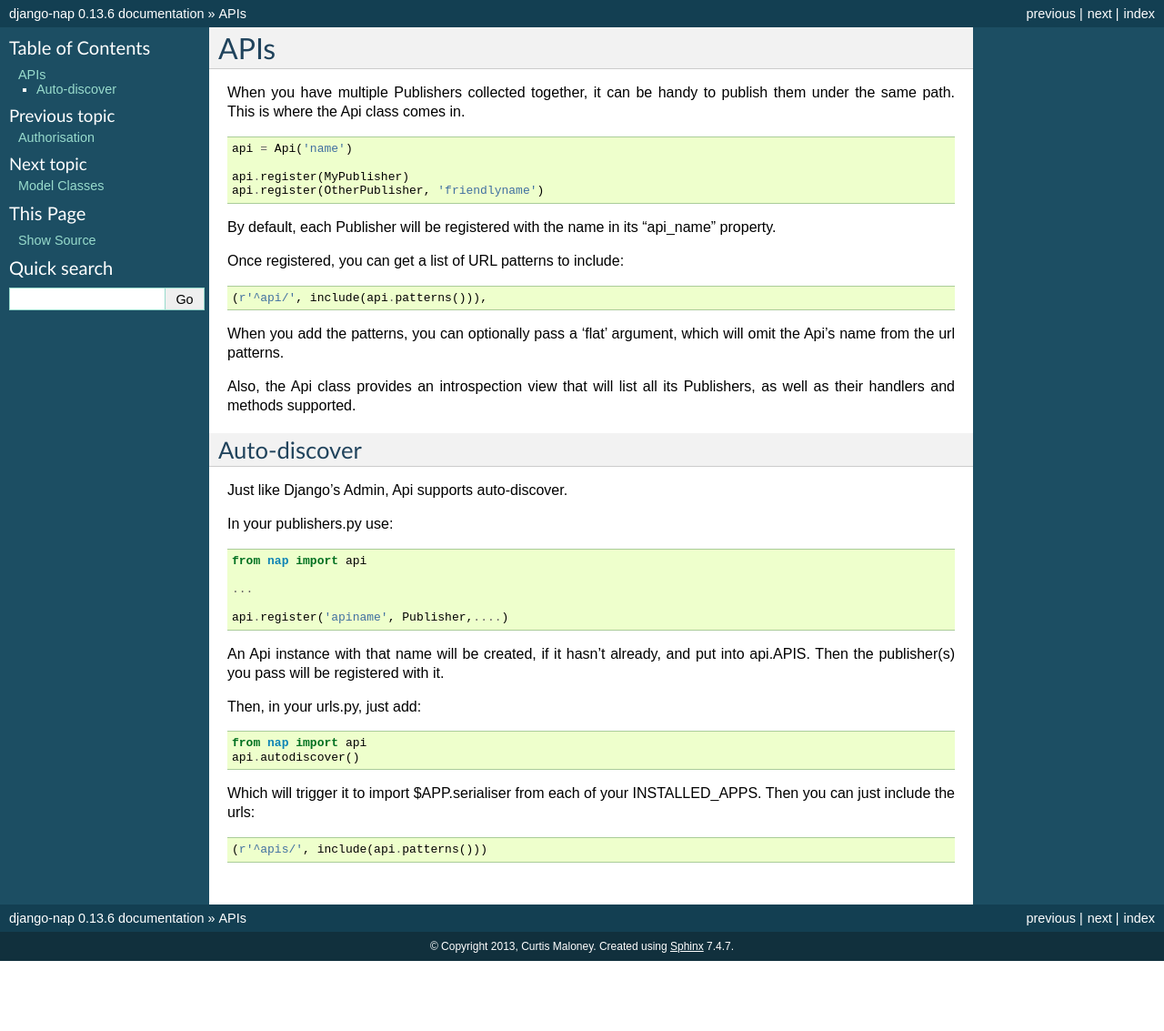
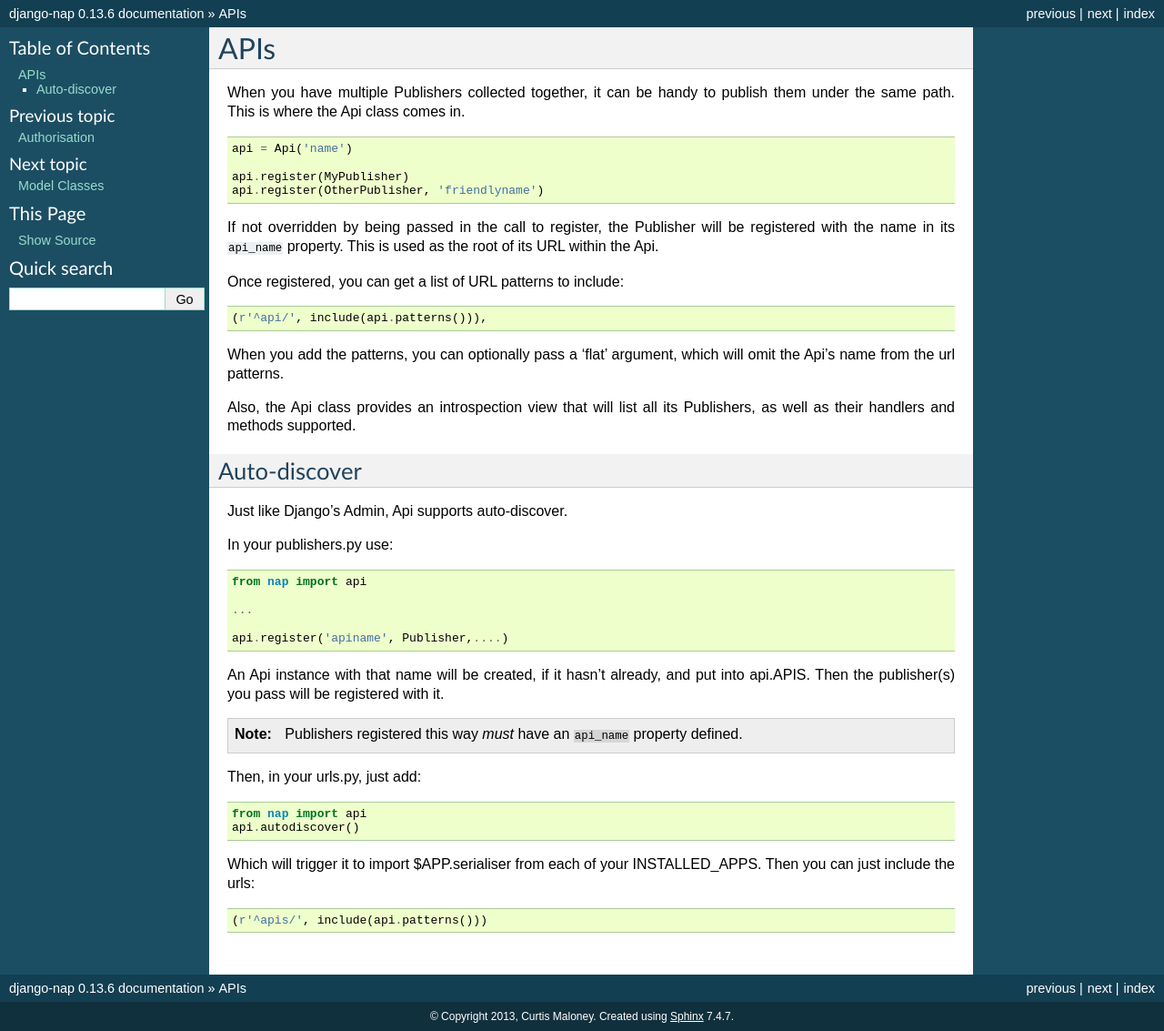
Before and after one commit to funkybob/django-nap, a Sphinx documentation site: the page built from docs/api.rst, in a window 1280 px wide. Shown: the whole page at 91% size. Built offline with Sphinx 7.4.7, drawn with Linux system fonts in a browser that asks for light colours; before the commit the page ends 1056 px from its top, so only the background shows below that.

Commit message:
Clarify use of api_name with API

```diff
--- a/docs/api.rst
+++ b/docs/api.rst
@@ -2,7 +2,8 @@
 APIs
 ====
 
-When you have multiple Publishers collected together, it can be handy to publish them under the same path.  This is where the Api class comes in.
+When you have multiple Publishers collected together, it can be handy to
+publish them under the same path.  This is where the Api class comes in.
 
 .. code-block:: python
 
@@ -11,7 +12,9 @@ When you have multiple Publishers collected together, it can be handy to publish
     api.register(MyPublisher)
     api.register(OtherPublisher, 'friendlyname')
 
-By default, each Publisher will be registered with the name in its "api_name" property.
+If not overridden by being passed in the call to register, the Publisher will
+be registered with the name in its ``api_name`` property.  This is used as the
+root of its URL within the Api.
 
 Once registered, you can get a list of URL patterns to include:
 
@@ -19,9 +22,11 @@ Once registered, you can get a list of URL patterns to include:
 
     (r'^api/', include(api.patterns())),
 
-When you add the patterns, you can optionally pass a 'flat' argument, which will omit the Api's name from the url patterns.
+When you add the patterns, you can optionally pass a 'flat' argument, which
+will omit the Api's name from the url patterns.
 
-Also, the Api class provides an introspection view that will list all its Publishers, as well as their handlers and methods supported.
+Also, the Api class provides an introspection view that will list all its
+Publishers, as well as their handlers and methods supported.
 
 Auto-discover
 -------------
@@ -38,7 +43,12 @@ In your publishers.py use:
 
     api.register('apiname', Publisher,....)
 
-An Api instance with that name will be created, if it hasn't already, and put into api.APIS.  Then the publisher(s) you pass will be registered with it.
+An Api instance with that name will be created, if it hasn't already, and put
+into api.APIS.  Then the publisher(s) you pass will be registered with it.
+
+.. note::
+
+   Publishers registered this way *must* have an ``api_name`` property defined.
 
 Then, in your urls.py, just add:
 
@@ -47,7 +57,8 @@ Then, in your urls.py, just add:
     from nap import api
     api.autodiscover()
 
-Which will trigger it to import $APP.serialiser from each of your INSTALLED_APPS.  Then you can just include the urls:
+Which will trigger it to import $APP.serialiser from each of your
+INSTALLED_APPS.  Then you can just include the urls:
 
 .. code-block:: python
 
```
